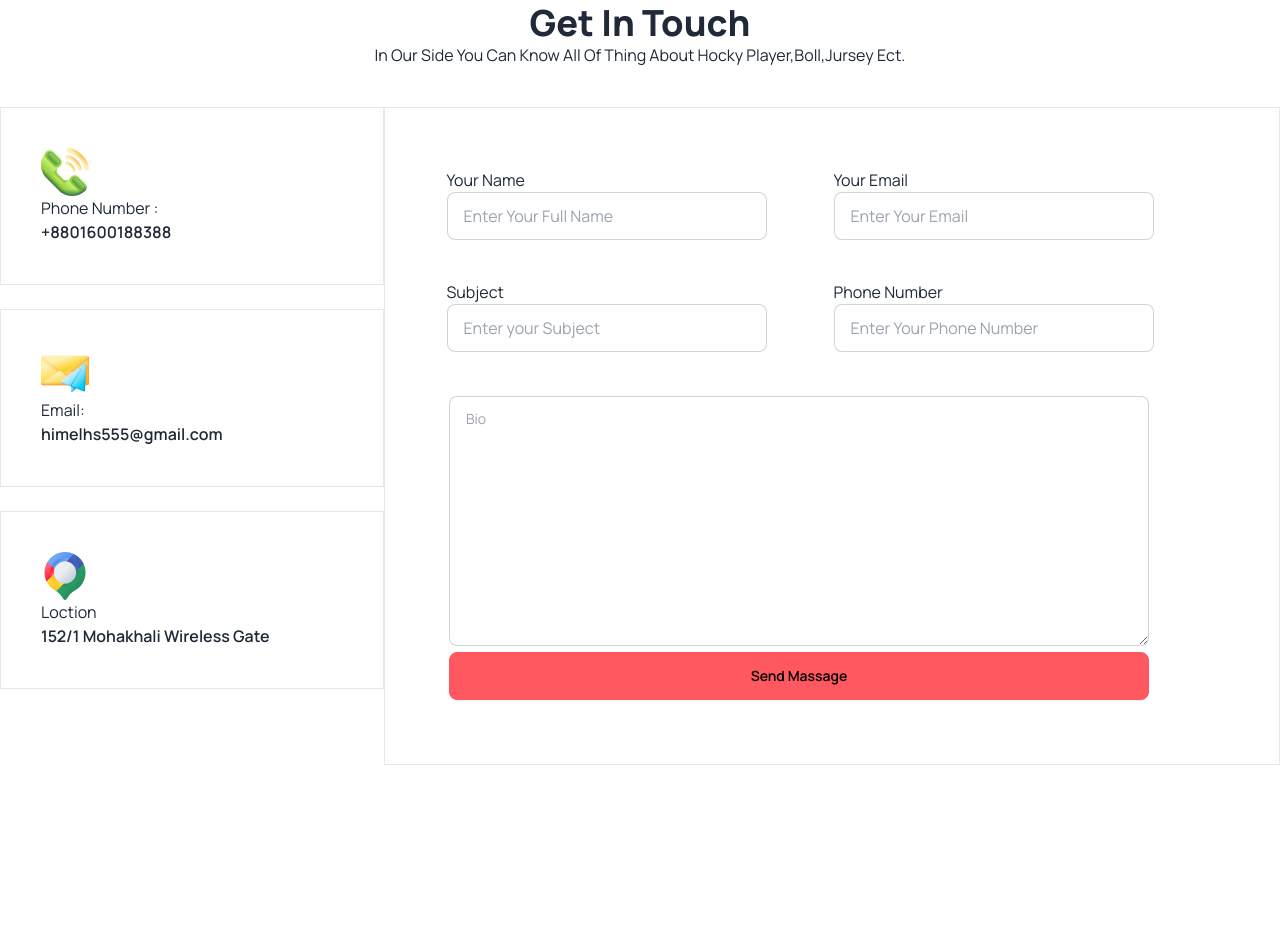
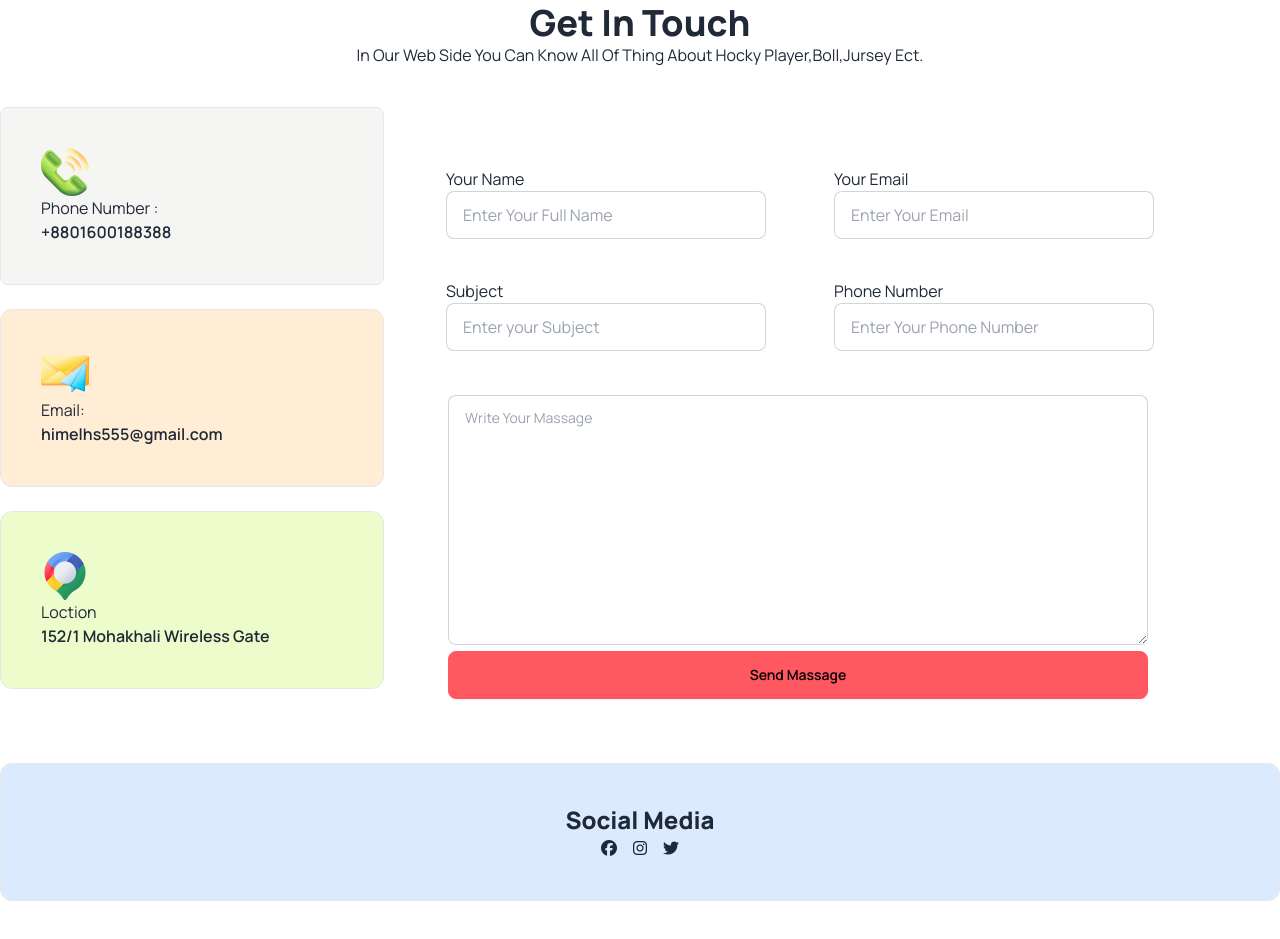
Before and after one commit to hasansarker555/Hockey-s-Game-Play, a plain HTML site: page index.html in a window 1280 px wide. Shown: the part 2971-3910 px from the top of the page. Before the commit the page ends 3736 px from the top, so only its background shows below. Drawn offline with nearby package versions, Linux system fonts and the light colour scheme.

Commit message:
akhono kico kaj baki

```diff
--- a/index.html
+++ b/index.html
@@ -353,55 +353,73 @@
         <!--   From Seaction   -->
         <div class="text-area text-center mt-10 ">
             <h1 class="font-extrabold text-4xl">Get In Touch</h1>
-            <p>In Our Side You Can Know All Of Thing About Hocky Player,Boll,Jursey Ect.</p>
+            <p>In Our Web Side You Can Know All Of Thing About Hocky Player,Boll,Jursey Ect.</p>
         </div>
         <div class="from-cart lg:mt-10 flex ">
             <div class="card gap-6 md:flex-col">
-                <div class="border gap-10 p-10 w-96 ">
+
+                <div class="border bg-stone-100 rounded-lg gap-10 p-10 w-96 ">
                     <img src="Images/Group 1171275317.png" alt="">
                     <p>
                         Phone Number :
                     </p>
                     <h4 class="font-semibold">+8801600188388</h4>
                 </div>
-                <div class="border gap-10 p-10 w-96 ">
+                <div class="border bg-orange-100 rounded-xl gap-10 p-10 w-96 ">
                     <img src="Images/Group 1171275318.png" alt="">
                     <p>Email:</p>
                     <h3 class="font-semibold">himelhs555@gmail.com</h3>
                 </div>
-                <div class="border gap-10 p-10 w-96 ">
+                <div class="border bg-lime-100 rounded-xl gap-10 p-10 w-96 ">
                     <img src="Images/Group 1171275321.png" alt="">
                     <p>Loction</p>
                     <h4 class="font-semibold"> 152/1 Mohakhali Wireless Gate </h4>
                 </div>
 
             </div>
-            <div class="from-continer border p-10 ">
+            <div class="from-continer p-10 ">
 
-                <div class="p-5 w-full flex justify-around">
+                <div class=" lg:p-5 w-full flex justify-around">
                     <div class="w-96 ">
                         <h2>Your Name </h2>
-                        <input type="text" placeholder="Enter Your Full Name" class="input input-bordered w-full max-w-xs" /> </div>
+                        <input type="text" placeholder="Enter Your Full Name"
+                            class="input input-bordered w-full max-w-xs" />
+                    </div>
                     <div class="w-96 ">
                         <h4>Your Email</h4>
-                        <input type="text" placeholder="Enter Your Email" class="input input-bordered w-full max-w-xs" /> </div>
+                        <input type="text" placeholder="Enter Your Email"
+                            class="input input-bordered w-full max-w-xs" />
+                    </div>
                 </div>
                 <div class="  p-5 w-full flex  justify-around ">
 
-                    <div class="w-96 gap-10" >
-                         <h2>Subject</h2>
-                         <input type="text" placeholder="Enter your Subject" class="input input-bordered w-full max-w-xs" />
+                    <div class="w-96 gap-10">
+                        <h2>Subject</h2>
+                        <input type="text" placeholder="Enter your Subject"
+                            class="input input-bordered w-full max-w-xs" />
                     </div>
 
                     <div class="w-96">
                         <h6>Phone Number</h6>
-                        <input type="text" placeholder="Enter Your Phone Number" class="input input-bordered w-full max-w-xs" />
+                        <input type="text" placeholder="Enter Your Phone Number"
+                            class="input input-bordered w-full max-w-xs" />
                     </div>
                 </div>
 
                 <div class=" lg: gap-10 p-6 w-full">
-                    <textarea class="textarea textarea-bordered w-[700px] h-[250px]" placeholder="Bio"></textarea>
+                    <textarea class="textarea textarea-bordered w-[700px] h-[250px]"
+                        placeholder="Write Your Massage "></textarea>
                     <button class="btn btn-error w-[700px]  ">Send Massage </button>
+                </div>
+            </div>
+        </div>
+        <div>
+            <div class="justify-center items-center text-center border bg-blue-100 rounded-xl mb-10 ">
+                <h5 class="font-extrabold text-2xl pt-10">Social Media</h5>
+                <div class="flex gap-4 justify-center pb-10">
+                    <div><i class="fa-brands fa-facebook"></i></div>
+                    <div><i class="fa-brands fa-instagram"></i></div>
+                    <div><i class="fa-brands fa-twitter"></i></div>
                 </div>
             </div>
         </div>
```
